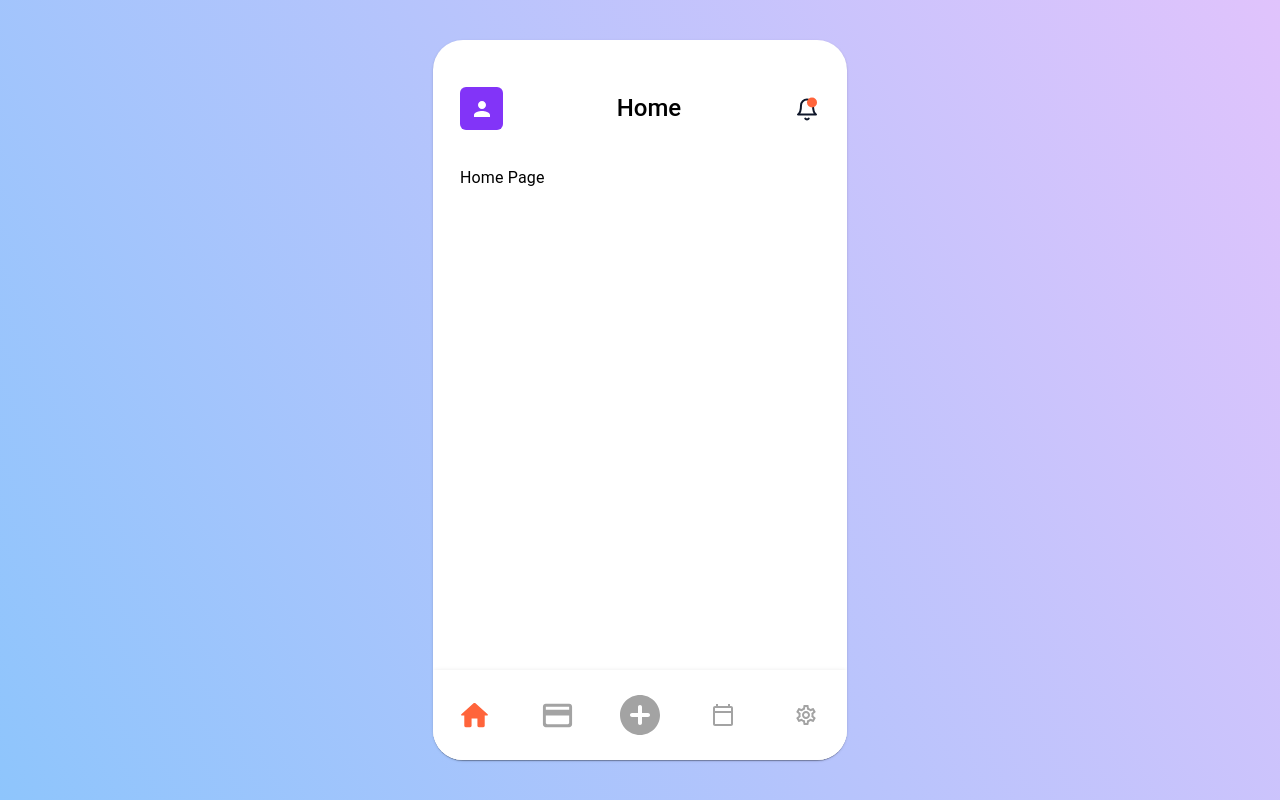
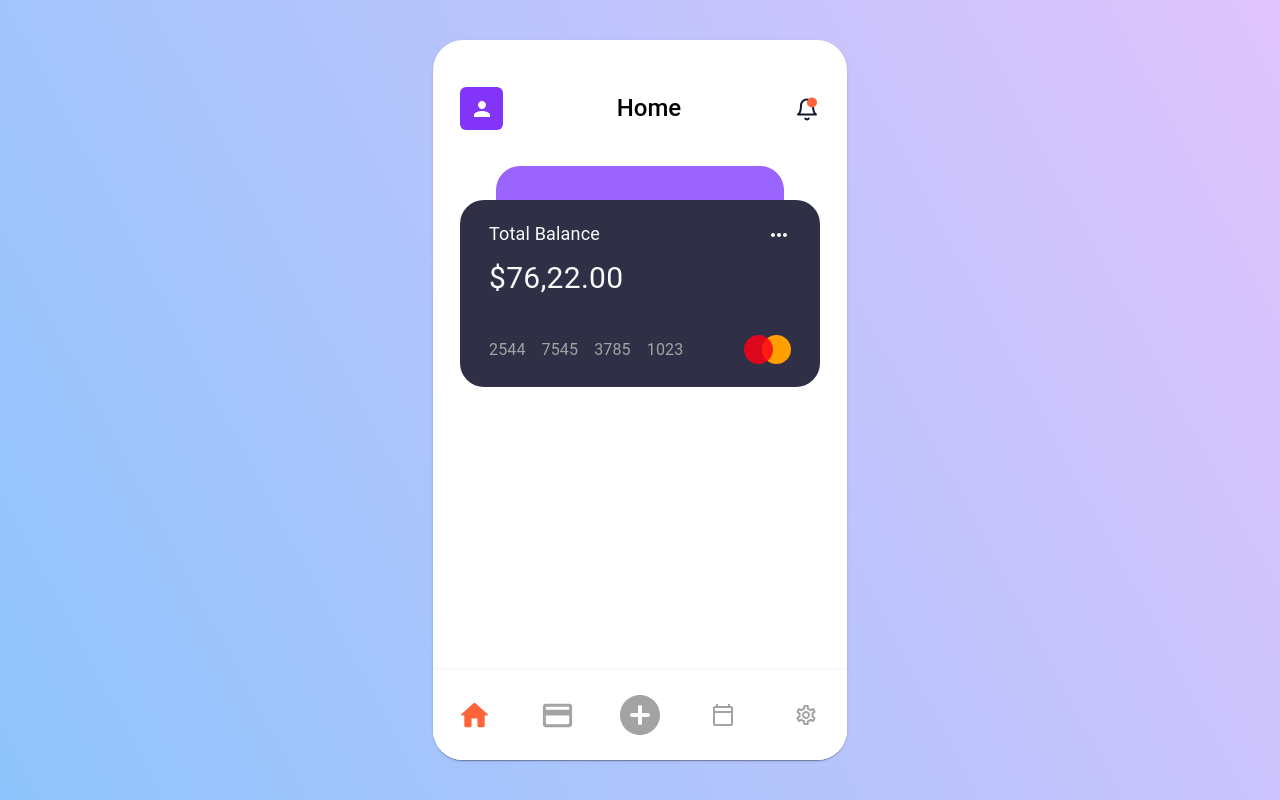
Before and after one commit to khrulenko/freysoft_expense_tracker, a React (Create React App) app: page /home in a window 1280 px wide. Built offline with nearby package versions, Linux system fonts and the light colour scheme.

Commit message:
added BankCard

```diff
--- /dev/null
+++ b/src/ui/components/BankCard/index.tsx
@@ -0,0 +1,44 @@
+import { Stack, styled, Typography } from '@mui/material';
+import MoreHorizRoundedIcon from '@mui/icons-material/MoreHorizRounded';
+import CardNumber from '../CardNumber';
+import MastercardLogo from '../MastercardLogo';
+import { createCardWrapperStyles, createBackCardStyles } from './styles';
+
+const CardWrapper = styled(Stack)(createCardWrapperStyles);
+const BackCard = styled(Stack)(createBackCardStyles);
+
+const BankCard = () => {
+  return (
+    <Stack>
+      <BackCard />
+
+      <CardWrapper>
+        <Stack direction="row" justifyContent="space-between">
+          <Stack gap="16px">
+            <Typography fontSize="18px" lineHeight="21px">
+              Total Balance
+            </Typography>
+
+            <Typography fontSize="30px" lineHeight="35px">
+              $76,22.00
+            </Typography>
+          </Stack>
+
+          <MoreHorizRoundedIcon />
+        </Stack>
+
+        <Stack
+          direction="row"
+          justifyContent="space-between"
+          alignItems="center"
+        >
+          <CardNumber number={'2544754537851023'} />
+
+          <MastercardLogo />
+        </Stack>
+      </CardWrapper>
+    </Stack>
+  );
+};
+
+export default BankCard;
--- /dev/null
+++ b/src/ui/components/BankCard/styles.ts
@@ -0,0 +1,25 @@
+import { StackProps } from '@mui/material';
+import { StyleFunction } from '../../../common/types';
+
+const createCardWrapperStyles: StyleFunction<StackProps> = () => ({
+  position: 'relative',
+  gap: '40px',
+
+  padding: '23px 29px',
+
+  borderRadius: '24px',
+  background: '#2F3046',
+});
+
+const createBackCardStyles: StyleFunction<StackProps> = () => ({
+  alignSelf: 'center',
+
+  width: '80%',
+  height: '34px',
+
+  borderTopLeftRadius: '24px',
+  borderTopRightRadius: '24px',
+  backgroundColor: '#9A63FB',
+});
+
+export { createCardWrapperStyles, createBackCardStyles };
--- /dev/null
+++ b/src/ui/components/CardNumber/index.tsx
@@ -0,0 +1,24 @@
+import { Typography, styled } from '@mui/material';
+import { createTextWrapperStyles } from './styles';
+
+interface Props {
+  number: string;
+}
+
+const TextWrapper = styled(Typography)(createTextWrapperStyles);
+
+const CardNumber = ({ number }: Props) => {
+  const parts = number.match(/.{1,4}/g);
+
+  if (!parts) return null;
+
+  return (
+    <TextWrapper>
+      {parts.map((part, i) => (
+        <span key={i}>{part}</span>
+      ))}
+    </TextWrapper>
+  );
+};
+
+export default CardNumber;
--- /dev/null
+++ b/src/ui/components/CardNumber/styles.ts
@@ -0,0 +1,13 @@
+import { TypographyProps } from '@mui/material';
+import { StyleFunction } from '../../../common/types';
+
+const createTextWrapperStyles: StyleFunction<TypographyProps> = ({
+  theme: { palette },
+}) => ({
+  display: 'flex',
+  gap: '16px',
+
+  color: palette.text.secondary,
+});
+
+export { createTextWrapperStyles };
--- /dev/null
+++ b/src/ui/components/MastercardLogo/index.tsx
@@ -0,0 +1,8 @@
+import { Stack, styled } from '@mui/material';
+import { createLogoStyles } from './styles';
+
+const Logo = styled(Stack)(createLogoStyles);
+
+const MastercardLogo = () => <Logo />;
+
+export default MastercardLogo;
--- /dev/null
+++ b/src/ui/components/MastercardLogo/styles.ts
@@ -0,0 +1,30 @@
+import { StackProps } from '@mui/material';
+import { StyleFunction } from '../../../common/types';
+
+const createLogoStyles: StyleFunction<StackProps> = () => ({
+  position: 'relative',
+  width: '47px',
+  height: '29px',
+
+  '&::before, &::after': {
+    content: "''",
+    position: 'absolute',
+
+    width: '29px',
+    height: '29px',
+
+    borderRadius: '50%',
+  },
+
+  '&::before': {
+    background: 'rgba(255, 0, 21, 0.84)',
+    zIndex: 1,
+  },
+
+  '&::after': {
+    background: '#FF9F00',
+    left: '18px',
+  },
+});
+
+export { createLogoStyles };
--- a/src/ui/components/Navigation/styles.ts
+++ b/src/ui/components/Navigation/styles.ts
@@ -1,12 +1,18 @@
 import { PaperProps, BottomNavigationProps } from '@mui/material';
 import { StyleFunction } from '../../../common/types';
 
-const createWrapperStyles: StyleFunction<PaperProps> = () => ({
+const createWrapperStyles: StyleFunction<PaperProps> = ({
+  theme: {
+    zIndex: { drawer },
+  },
+}) => ({
   position: 'absolute',
   bottom: 0,
   left: 0,
 
   width: '100%',
+
+  zIndex: drawer,
 });
 
 const createNavWrapperStyles: StyleFunction<BottomNavigationProps> = () => ({
--- a/src/ui/components/TopBar/index.tsx
+++ b/src/ui/components/TopBar/index.tsx
@@ -17,7 +17,7 @@ const TopBar = ({ header }: TopBarProps) => {
         <PersonIcon />
       </AccAvatar>
 
-      <Typography variant="h5" fontWeight="500">
+      <Typography variant="h5" fontWeight="500" color="common.black">
         {header}
       </Typography>
 
--- a/src/ui/pages/HomePage/index.tsx
+++ b/src/ui/pages/HomePage/index.tsx
@@ -1,7 +1,12 @@
+import BankCard from '../../components/BankCard';
 import PageLayout from '../../layouts/PageLayout';
 
 const HomePage = () => {
-  return <PageLayout>Home Page</PageLayout>;
+  return (
+    <PageLayout>
+      <BankCard />
+    </PageLayout>
+  );
 };
 
 export default HomePage;
--- a/src/ui/styles/theme.ts
+++ b/src/ui/styles/theme.ts
@@ -21,7 +21,7 @@ const palette: PaletteOptions = {
     main: '#FF643B',
   },
   text: {
-    primary: '#000000',
+    primary: '#FAFAFA',
     secondary: '#A3A3A3',
   },
 };
```
